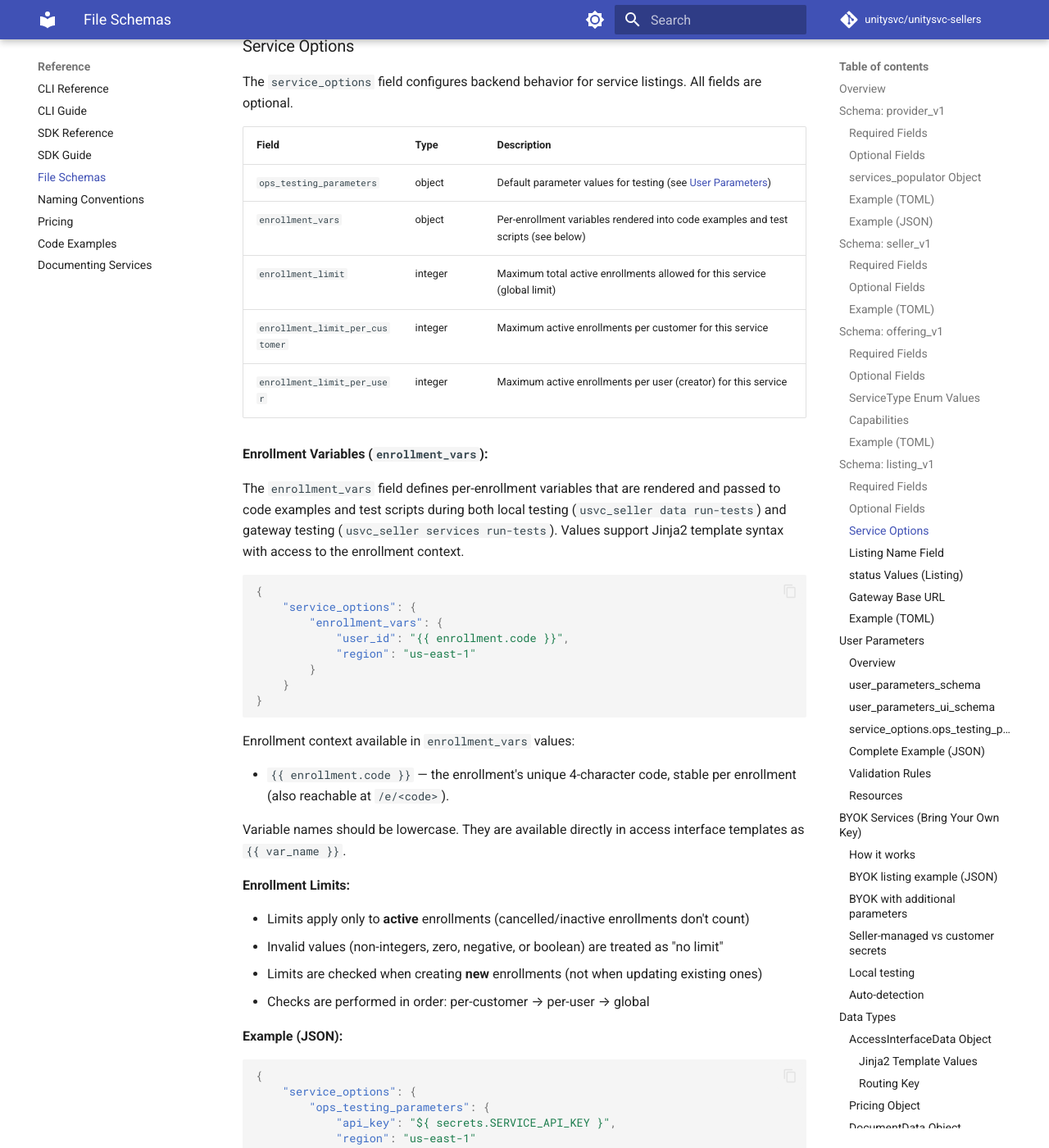
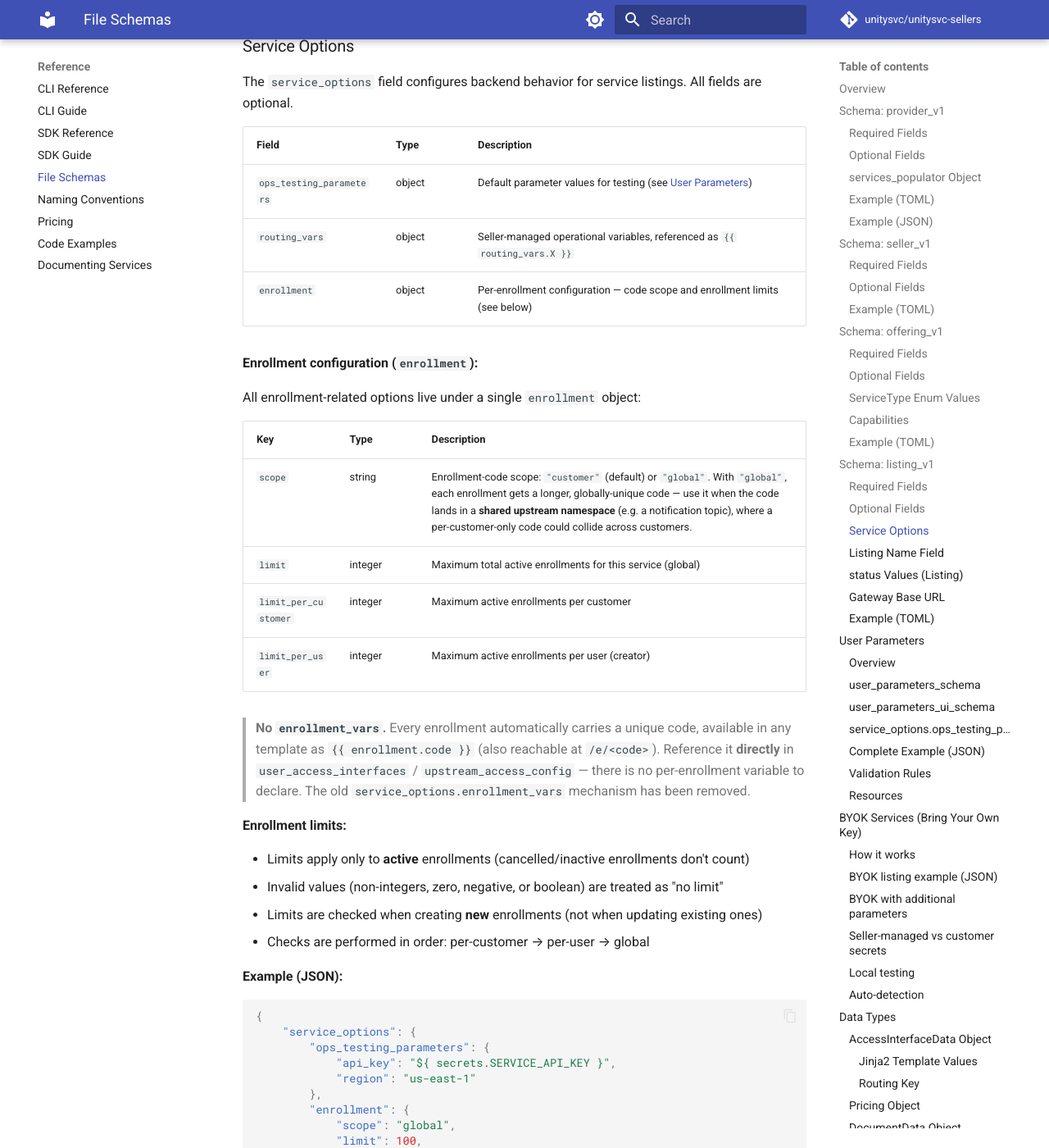
Before and after one commit to unitysvc/unitysvc-sellers, an MkDocs documentation site: the page built from docs/file-schemas.md, in a window 1280 px wide and 1400 px high, scrolled down 8572 px. Shown: the whole window at 82% size. Built offline with MkDocs 1.6.1 and Material for MkDocs 9.7.7, drawn with Linux system fonts in a browser that asks for light colours; comment, search, counter and statistics services are not loaded; some of the changed text lies outside the part shown.

Commit message:
docs: remove enrollment_vars; nest enrollment service_options under 'enrollment'
- file-schemas.md: service_options now documents a single 'enrollment'
  namespace ({scope, limit, limit_per_customer, limit_per_user}); removed the
  enrollment_vars section; note that {{ enrollment.code }} is intrinsic and
  referenced directly (no per-enrollment variable to declare).
- service-types.md: 'Enrollment variables' -> 'Per-enrollment code in URLs'
  using {{ enrollment.code }}; document scope=global for shared upstreams;
  'what requires enrollment' now keys off enrollment/params template refs.
- naming-conventions.md + skill: {{ enrollment_vars.X }} -> {{ enrollment.code }}.

Aligns with unitysvc-core 0.1.18 and backend PR #1206.

Co-Authored-By: Claude Opus 4.8 <noreply@anthropic.com>

````diff
--- a/docs/file-schemas.md
+++ b/docs/file-schemas.md
@@ -270,36 +270,26 @@ Listing files define how a seller presents/sells a service to end users.
 
 The `service_options` field configures backend behavior for service listings. All fields are optional.
 
-| Field                           | Type    | Description                                                                    |
-| ------------------------------- | ------- | ------------------------------------------------------------------------------ |
-| `ops_testing_parameters`        | object  | Default parameter values for testing (see [User Parameters](#user-parameters)) |
-| `enrollment_vars`               | object  | Per-enrollment variables rendered into code examples and test scripts (see below) |
-| `enrollment_limit`              | integer | Maximum total active enrollments allowed for this service (global limit)       |
-| `enrollment_limit_per_customer` | integer | Maximum active enrollments per customer for this service                       |
-| `enrollment_limit_per_user`     | integer | Maximum active enrollments per user (creator) for this service                 |
+| Field                    | Type   | Description                                                                    |
+| ------------------------ | ------ | ------------------------------------------------------------------------------ |
+| `ops_testing_parameters` | object | Default parameter values for testing (see [User Parameters](#user-parameters)) |
+| `routing_vars`           | object | Seller-managed operational variables, referenced as `{{ routing_vars.X }}`     |
+| `enrollment`             | object | Per-enrollment configuration — code scope and enrollment limits (see below)    |
 
-**Enrollment Variables (`enrollment_vars`):**
+**Enrollment configuration (`enrollment`):**
 
-The `enrollment_vars` field defines per-enrollment variables that are rendered and passed to code examples and test scripts during both local testing (`usvc_seller data run-tests`) and gateway testing (`usvc_seller services run-tests`). Values support Jinja2 template syntax with access to the enrollment context.
+All enrollment-related options live under a single `enrollment` object:
 
-```json
-{
-    "service_options": {
-        "enrollment_vars": {
-            "user_id": "{{ enrollment.code }}",
-            "region": "us-east-1"
-        }
-    }
-}
-```
+| Key                  | Type    | Description                                                                                                                                                                                              |
+| -------------------- | ------- | ------------------------------------------------------------------------------------------------------------------------------------------------------------------------------------------------------- |
+| `scope`              | string  | Enrollment-code scope: `"customer"` (default) or `"global"`. With `"global"`, each enrollment gets a longer, globally-unique code — use it when the code lands in a **shared upstream namespace** (e.g. a notification topic), where a per-customer-only code could collide across customers. |
+| `limit`              | integer | Maximum total active enrollments for this service (global)                                                                                                                                              |
+| `limit_per_customer` | integer | Maximum active enrollments per customer                                                                                                                                                                 |
+| `limit_per_user`     | integer | Maximum active enrollments per user (creator)                                                                                                                                                           |
 
-Enrollment context available in `enrollment_vars` values:
+> **No `enrollment_vars`.** Every enrollment automatically carries a unique code, available in any template as `{{ enrollment.code }}` (also reachable at `/e/<code>`). Reference it **directly** in `user_access_interfaces` / `upstream_access_config` — there is no per-enrollment variable to declare. The old `service_options.enrollment_vars` mechanism has been removed.
 
-- `{{ enrollment.code }}` — the enrollment's unique 4-character code, stable per enrollment (also reachable at `/e/<code>`).
-
-Variable names should be lowercase. They are available directly in access interface templates as `{{ var_name }}`.
-
-**Enrollment Limits:**
+**Enrollment limits:**
 
 - Limits apply only to **active** enrollments (cancelled/inactive enrollments don't count)
 - Invalid values (non-integers, zero, negative, or boolean) are treated as "no limit"
@@ -315,12 +305,12 @@ Variable names should be lowercase. They are available directly in access interf
             "api_key": "${ secrets.SERVICE_API_KEY }",
             "region": "us-east-1"
         },
-        "enrollment_vars": {
-            "USER_ID": "{{ enrollment.code }}"
-        },
-        "enrollment_limit": 100,
-        "enrollment_limit_per_customer": 5,
-        "enrollment_limit_per_user": 2
+        "enrollment": {
+            "scope": "global",
+            "limit": 100,
+            "limit_per_customer": 5,
+            "limit_per_user": 2
+        }
     }
 }
 ```
@@ -328,17 +318,15 @@ Variable names should be lowercase. They are available directly in access interf
 **Example (TOML):**
 
 ```toml
-[service_options]
-enrollment_limit = 100
-enrollment_limit_per_customer = 5
-enrollment_limit_per_user = 2
-
 [service_options.ops_testing_parameters]
 api_key = "${ secrets.SERVICE_API_KEY }"
 region = "us-east-1"
 
-[service_options.enrollment_vars]
-user_id = "{{ enrollment.code }}"
+[service_options.enrollment]
+scope = "global"
+limit = 100
+limit_per_customer = 5
+limit_per_user = 2
 ```
 
 ### Listing Name Field
````
Also changed, not shown: docs/naming-conventions.md (+3 -3 lines), docs/service-types.md (+12 -11 lines), skills/writing-unitysvc-services/SKILL.md (+3 -3 lines).
